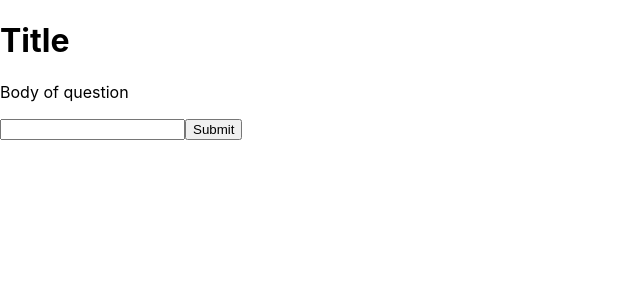
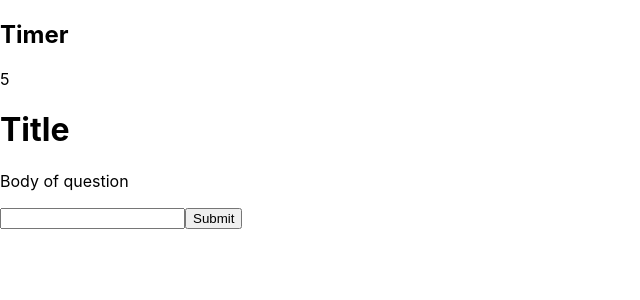
Before and after one commit to david-sai/bruin-bowl, a React (Create React App) app in the folder bruin-bowl/: page / in a window 1280 px wide. Shown: the top 300 px of the page, without its empty margins (0-640 px from the left). Built offline with nearby package versions, Linux system fonts and the light colour scheme.

Commit message:
Create timer component

```diff
--- a/bruin-bowl/src/App.js
+++ b/bruin-bowl/src/App.js
@@ -3,12 +3,14 @@ import './App.css';
 import AnswerBar from './components/AnswerBar.js';
 import PageTitle from './components/PageTitle.js';
 import QuestionBox from './components/QuestionBox.js';
+import Timer from './components/Timer.js';
 
 function App() {
   return (
     <div>
       <>
         <PageTitle title="BruinBowl" />
+        <Timer />
         <QuestionBox />
         <AnswerBar />
       </>
--- /dev/null
+++ b/bruin-bowl/src/components/Timer.js
@@ -0,0 +1,37 @@
+import React, { useState, useEffect } from 'react';
+
+let MAX_SECONDS = 10;
+
+const Timer = () => {
+    const [seconds, setSeconds] = useState(10);
+    const [questionID, setQuestionID] = useState(-1);
+    const [printText, setPrintText] = useState(seconds);
+
+    useEffect(() => {
+        setPrintText(formatTime);
+        if (seconds > 0) {
+            const timer = setTimeout(() => {
+                setSeconds(seconds - 1);
+            }, 1000);
+            return () => setTimeout(timer);
+        }
+        else {
+            setPrintText("Ran out of time");
+        }
+    }, [seconds, questionID]);
+
+    // Function to format seconds into HH:MM:SS format
+    const formatTime = () => {
+        const secs = seconds % 60;
+        return secs;
+    };
+
+    return (
+        <div>
+            <h2>Timer</h2>
+            <div>{printText}</div>
+        </div>
+    );
+};
+
+export default Timer;
```
